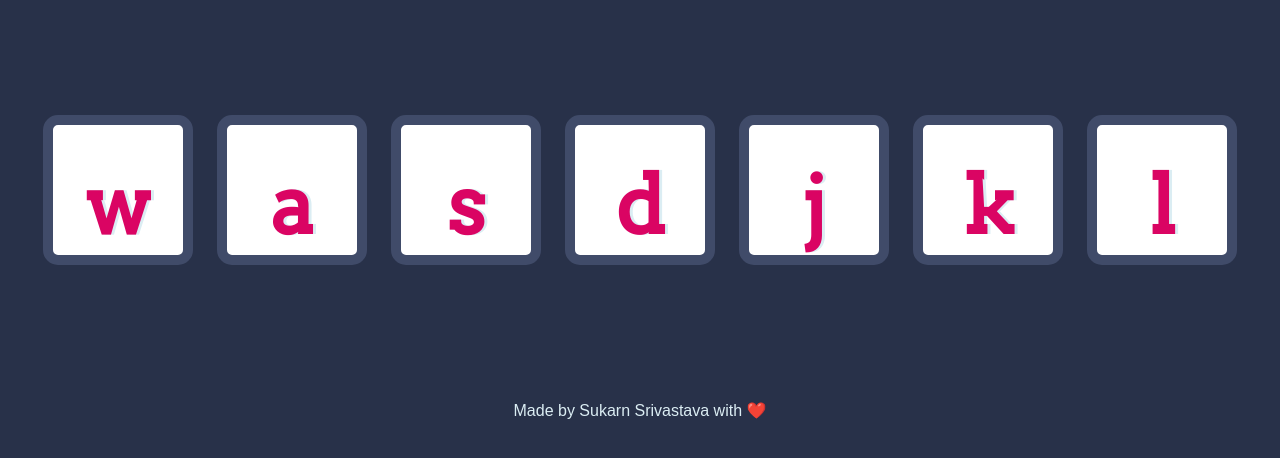
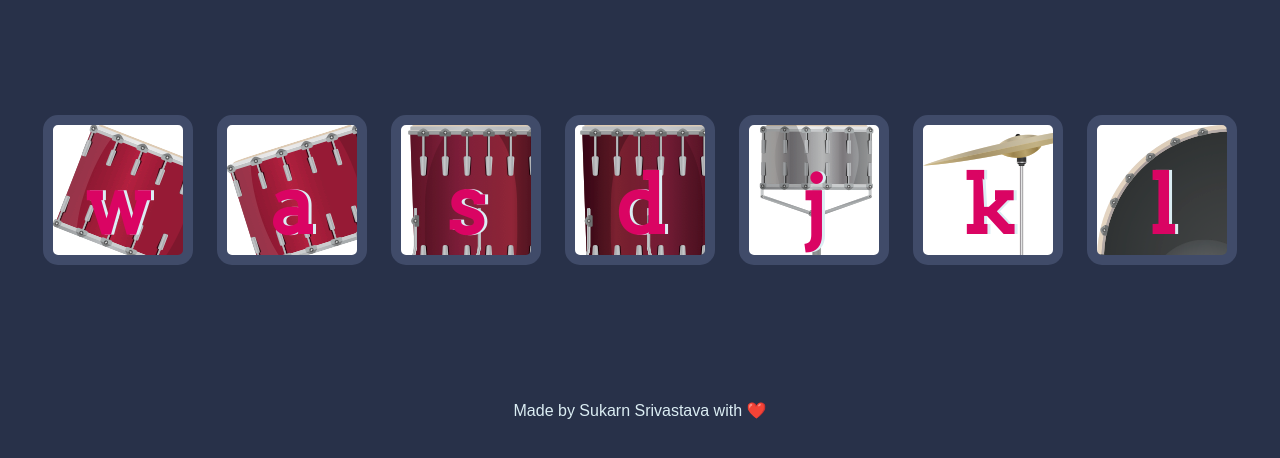
Before and after one commit to SukarnSrivastava/Drum-Kit, a plain HTML site: page index.html in a window 1280 px wide. Shown: the part 174-632 px from the top of the page. Drawn offline with Linux system fonts and the light colour scheme.

Commit message:
coorecting img path

```diff
--- a/styles.css
+++ b/styles.css
@@ -17,31 +17,31 @@ footer {
 }
 
 .w {
-  background-image: url("/Drum_Kit/images/tom1.png");
+  background-image: url("/images/tom1.png");
 }
 
 .a {
-  background-image: url("/Drum_Kit/images/tom2.png");
+  background-image: url("/images/tom2.png");
 }
 
 .s {
-  background-image: url("/Drum_Kit/images/tom3.png");
+  background-image: url("/images/tom3.png");
 }
 
 .d {
-  background-image: url("/Drum_Kit/images/tom4.png");
+  background-image: url("/images/tom4.png");
 }
 
 .j {
-  background-image: url("/Drum_Kit/images/snare.png");
+  background-image: url("/images/snare.png");
 }
 
 .k {
-  background-image: url("/Drum_Kit/images/crash.png");
+  background-image: url("/images/crash.png");
 }
 
 .l {
-  background-image: url("/Drum_Kit/images/kick.png");
+  background-image: url("/images/kick.png");
 }
 
 .set {
```
